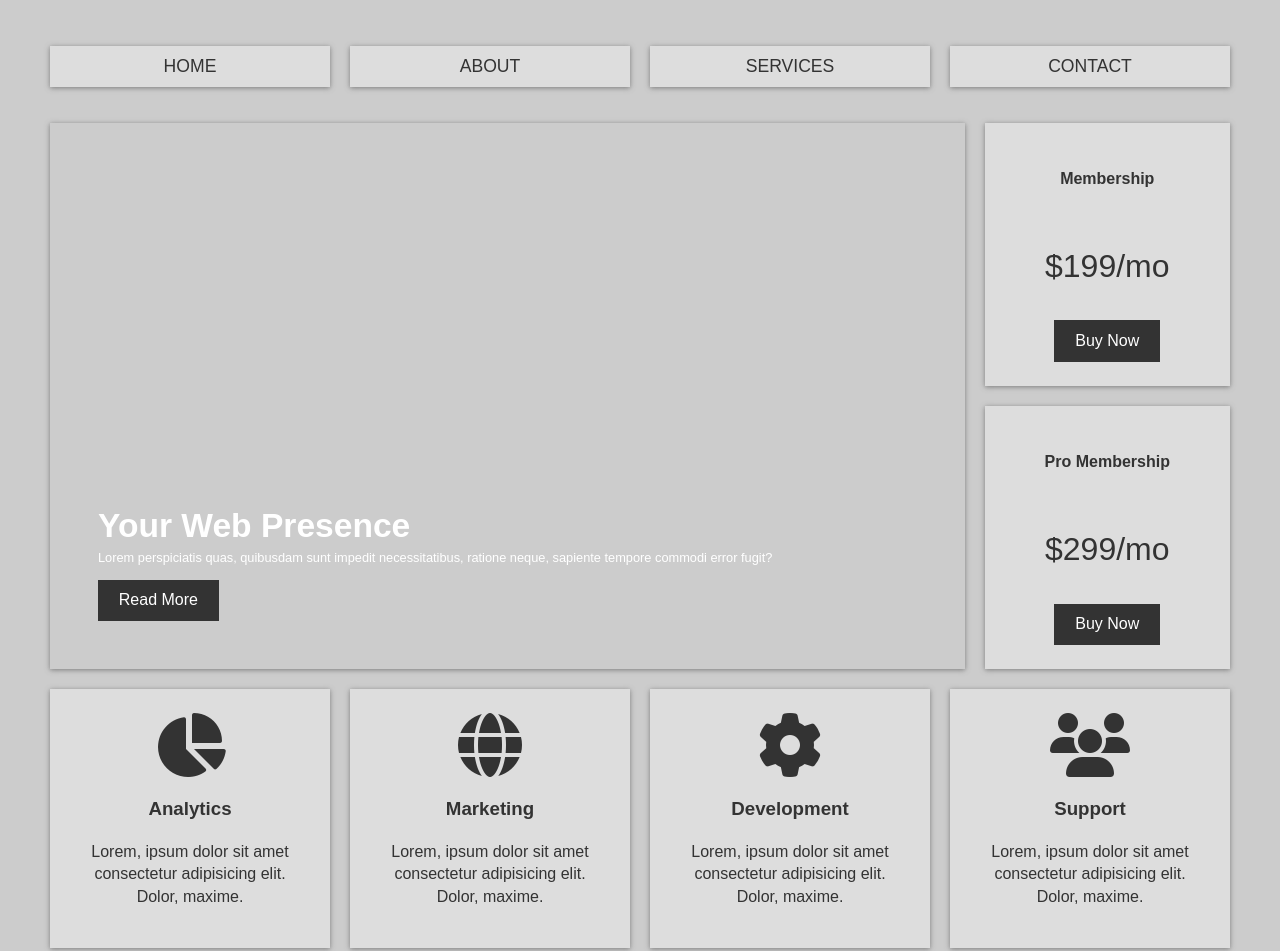
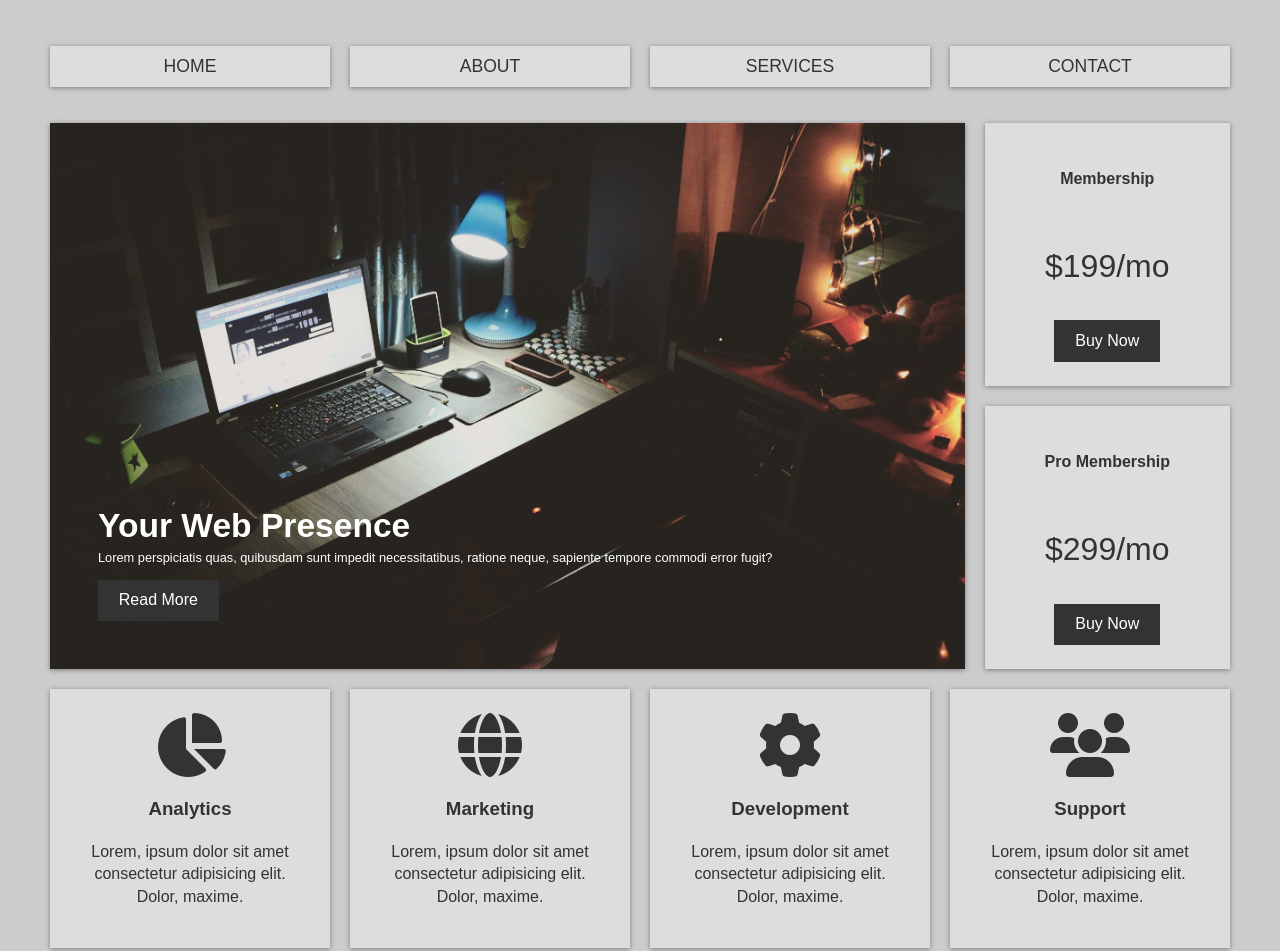
Before and after one commit to mayuribotre15/DemoHomePage, a plain HTML site: page index.html in a window 1280 px wide. Shown: the top 951 px of the page. Drawn offline with Linux system fonts and the light colour scheme.

Commit message:
Update stylesheet.css

```diff
--- a/stylesheet.css
+++ b/stylesheet.css
@@ -79,7 +79,7 @@ img {
 .showcase {
     grid-area: showcase;
     min-height: 400px;
-    background: url(img/showcase.jpg);
+    background: url(showcase.jpg);
     background-size: cover;
     background-position: center;
     padding: 3rem;
```
